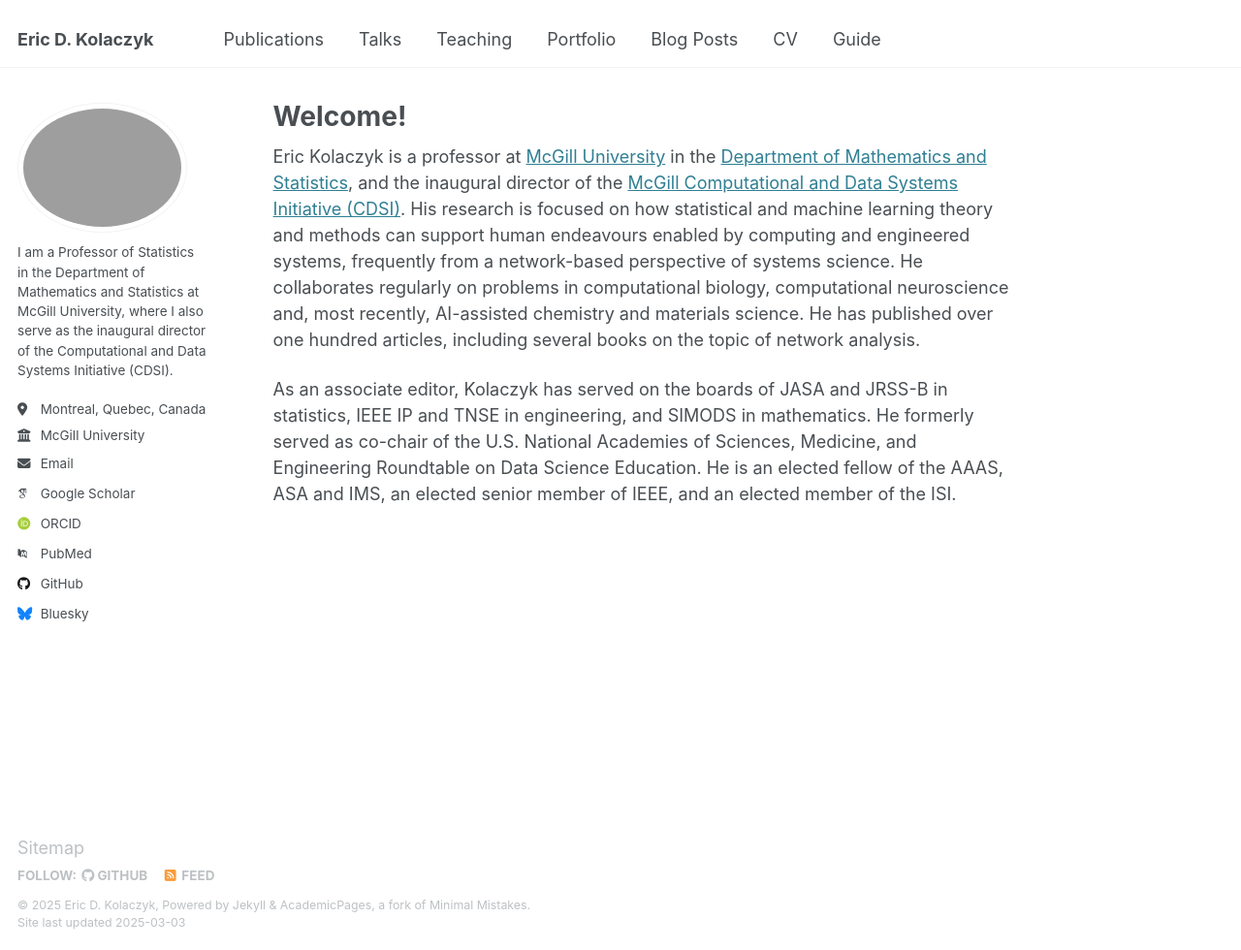
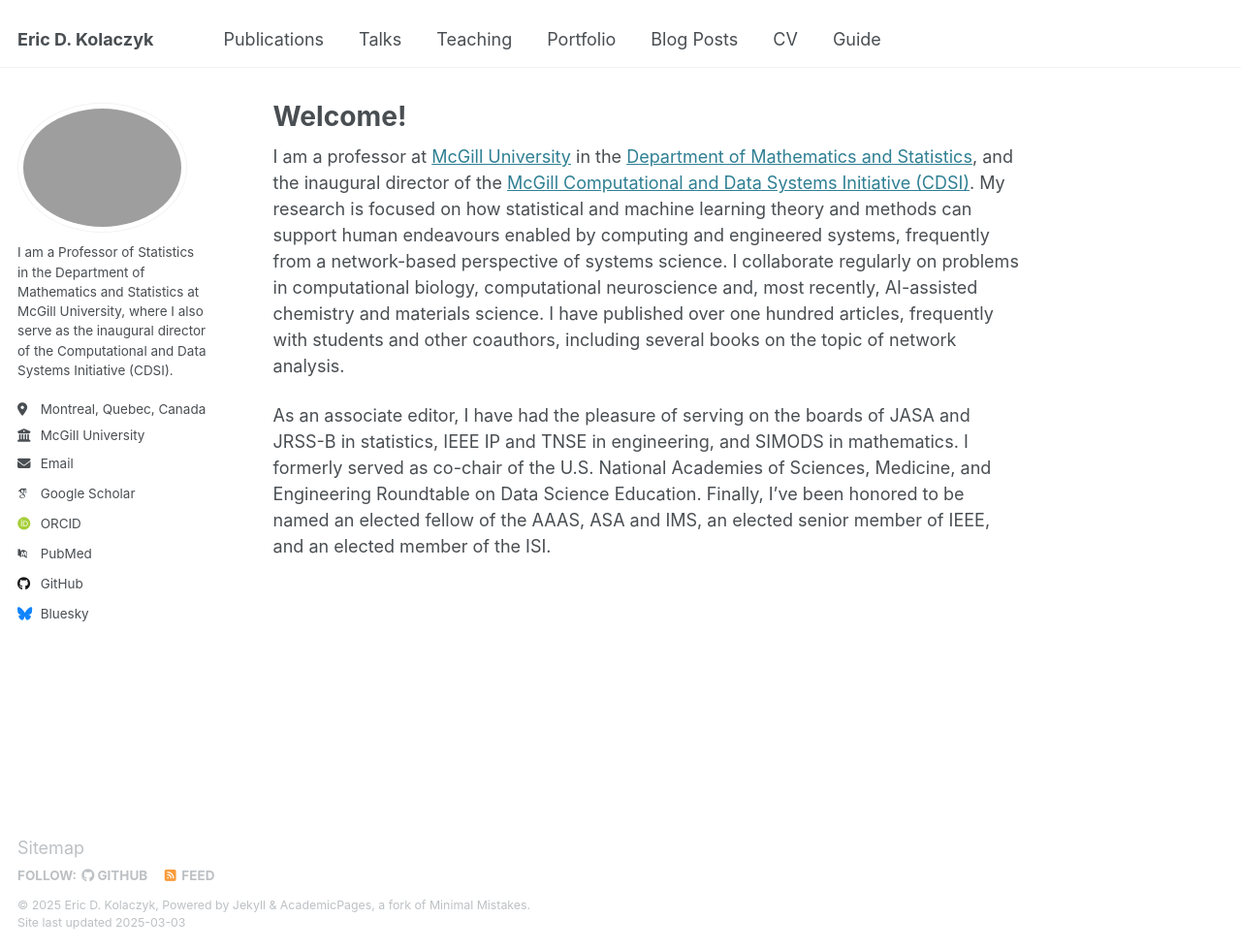
Before and after one commit to kolaczyk/kolaczyk.github.io, a Jekyll site: the page built from _pages/about.md, in a window 1280 px wide and 980 px high. Shown: the whole window at 97% size. Built offline with Jekyll 4.4.1, drawn with Linux system fonts in a browser that asks for light colours; some web fonts are replaced.

Commit message:
Update about.md

```diff
--- a/_pages/about.md
+++ b/_pages/about.md
@@ -7,6 +7,6 @@ redirect_from:
   - /about.html
 ---
 
-Eric Kolaczyk is a professor at [McGill University](https://www.mcgill.ca/) in the [Department of Mathematics and Statistics](https://www.mcgill.ca/mathstat/), and the inaugural director of the [McGill Computational and Data Systems Initiative (CDSI)](https://www.mcgill.ca/cdsi/). His research is focused on how statistical and machine learning theory and methods can support human endeavours enabled by computing and engineered systems, frequently from a network-based perspective of systems science. He collaborates regularly on problems in computational biology, computational neuroscience and, most recently, AI-assisted chemistry and materials science. He has published over one hundred articles, including several books on the topic of network analysis.
+I am a professor at [McGill University](https://www.mcgill.ca/) in the [Department of Mathematics and Statistics](https://www.mcgill.ca/mathstat/), and the inaugural director of the [McGill Computational and Data Systems Initiative (CDSI)](https://www.mcgill.ca/cdsi/). My research is focused on how statistical and machine learning theory and methods can support human endeavours enabled by computing and engineered systems, frequently from a network-based perspective of systems science. I collaborate regularly on problems in computational biology, computational neuroscience and, most recently, AI-assisted chemistry and materials science. I have published over one hundred articles, frequently with students and other coauthors, including several books on the topic of network analysis.
 
-As an associate editor, Kolaczyk has served on the boards of JASA and JRSS-B in statistics, IEEE IP and TNSE in engineering, and SIMODS in mathematics. He formerly served as co-chair of the U.S. National Academies of Sciences, Medicine, and Engineering Roundtable on Data Science Education. He is an elected fellow of the AAAS, ASA and IMS, an elected senior member of IEEE, and an elected member of the ISI.
+As an associate editor, I have had the pleasure of serving on the boards of JASA and JRSS-B in statistics, IEEE IP and TNSE in engineering, and SIMODS in mathematics. I formerly served as co-chair of the U.S. National Academies of Sciences, Medicine, and Engineering Roundtable on Data Science Education. Finally, I've been honored to be named an elected fellow of the AAAS, ASA and IMS, an elected senior member of IEEE, and an elected member of the ISI.
```
